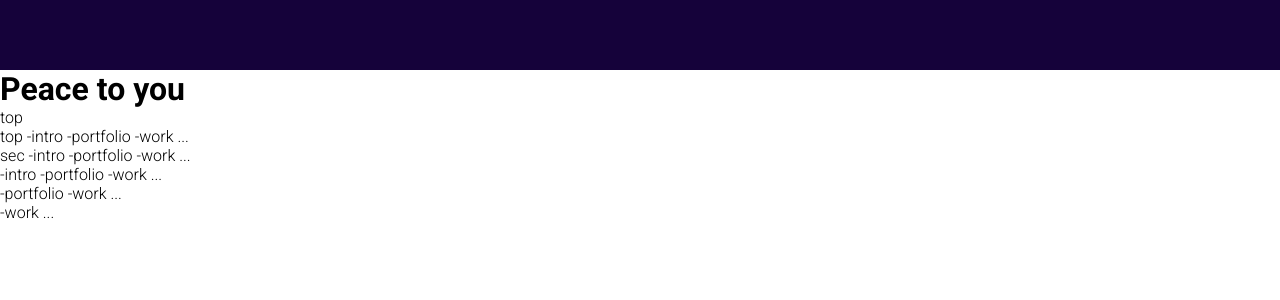
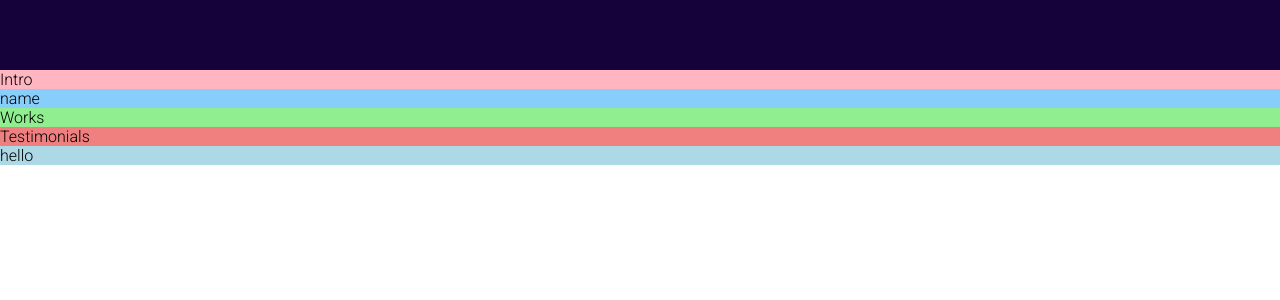
Before and after one commit to david204code/PortfolioLamaDev, a React (Create React App) app: page / in a window 1280 px wide. Shown: the top 300 px of the page. Built offline with nearby package versions, Linux system fonts and the light colour scheme.

Commit message:
Import the components onto App.jsx

```diff
--- a/src/App.jsx
+++ b/src/App.jsx
@@ -1,16 +1,21 @@
 import Topbar from "./components/topbar/Topbar";
+import Intro from "./components/intro/Intro";
+import Portforlio from "./components/portfolio/Portfolio";
+import Works from "./components/work/Works";
+import Testimonials from "./components/testimonials/Testimonials";
+import Contact from "./components/contact/Contact";
 
 function App() {
   return (
     <div className="app">
       <Topbar />
-      <h1>Peace to you</h1>
-      <p>top</p>
-      <p>top -intro -portfolio -work ...</p>
-      <p>sec -intro -portfolio -work ...</p>
-      <p>-intro -portfolio -work ...</p>
-      <p>-portfolio -work ...</p>
-      <p>-work ...</p>
+      <div className="section">
+        <Intro />
+        <Portforlio />
+        <Works />
+        <Testimonials />
+        <Contact />
+      </div>
     </div>
   );
 }
--- a/src/components/Work/Works.jsx
+++ b/src/components/Work/Works.jsx
@@ -1,5 +1,5 @@
 import React from "react";
-import "./work.scss";
+import "./works.scss";
 
 export default function Works() {
   return <div className="works">Works</div>;
```
Also changed, not shown: src/components/Work/works.scss (renamed from src/components/Work/work.scss).
